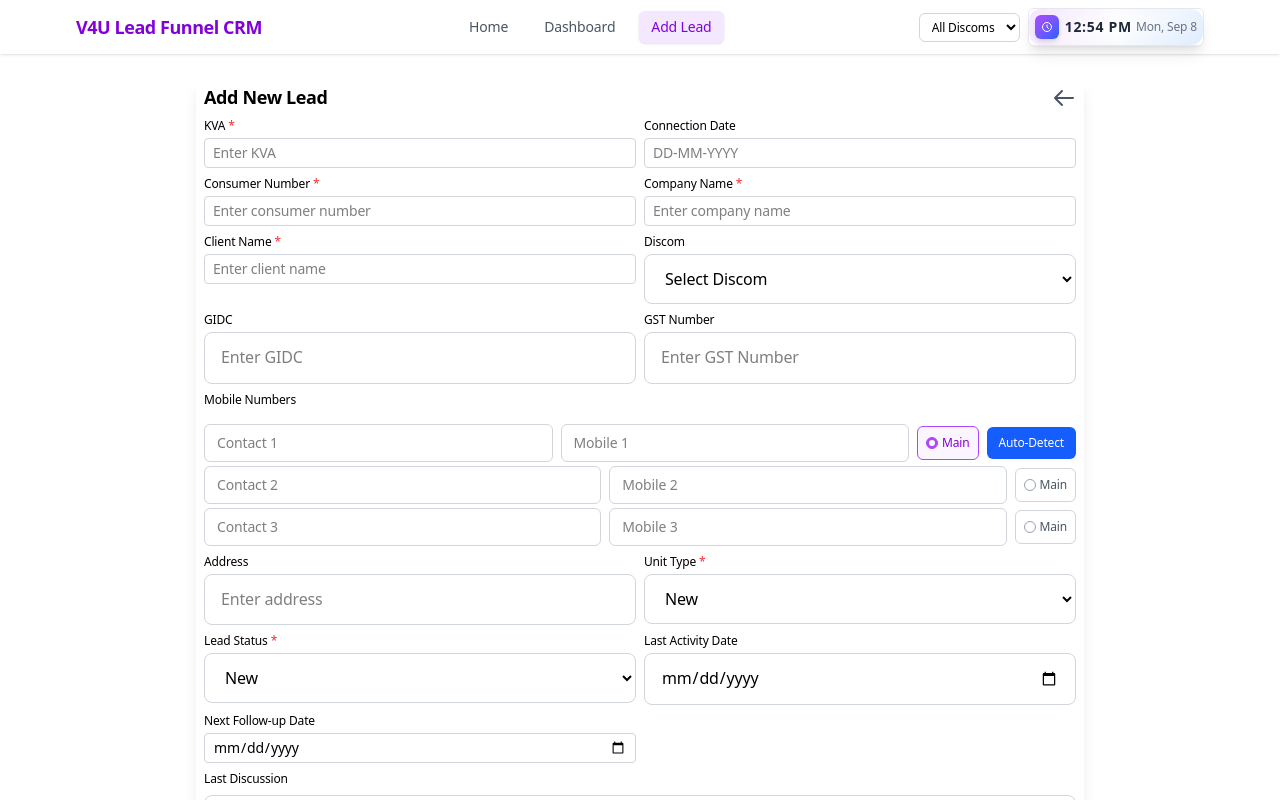
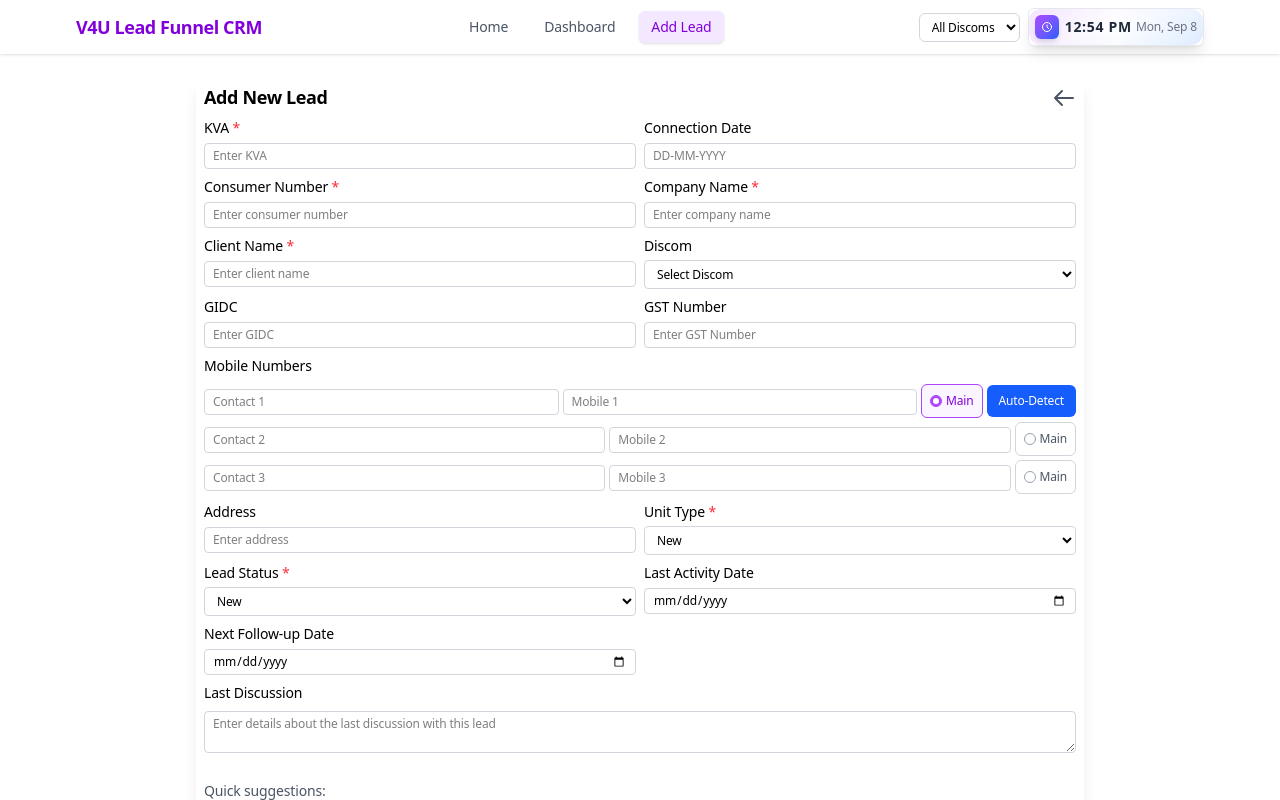
Before and after one commit to Harmitpatel428/Sales-Funnel-CM, a Next.js app: page /add-lead in a window 1280 px wide. Built offline with nearby package versions, Linux system fonts and the light colour scheme.

Commit message:
Sep 8, 2025, 7:32 PM

```diff
--- a/app/add-lead/page.tsx
+++ b/app/add-lead/page.tsx
@@ -792,7 +792,7 @@ export default function AddLeadPage() {
         <form onSubmit={handleSubmit} className="space-y-2 pb-2" noValidate>
           <div className="grid grid-cols-1 md:grid-cols-2 gap-2">
             <div className="space-y-1">
-              <label htmlFor="kva" className="block text-xs font-medium text-black">
+              <label htmlFor="kva" className="block text-sm font-medium text-black">
                 KVA <span className="text-red-500">*</span>
               </label>
               <input
@@ -801,7 +801,7 @@ export default function AddLeadPage() {
                 name="kva"
                 value={formData.kva}
                 onChange={handleChange}
-                className={`w-full px-2 py-1 border rounded focus:ring-2 focus:ring-purple-500 focus:border-purple-500 transition-colors duration-200 text-black text-sm ${
+                className={`w-full px-2 py-1 border rounded focus:ring-2 focus:ring-purple-500 focus:border-purple-500 transition-colors duration-200 text-black text-xs ${
                   errors.kva ? 'border-red-500 bg-red-50' : 'border-gray-300'
                 }`}
                 placeholder="Enter KVA"
@@ -818,7 +818,7 @@ export default function AddLeadPage() {
             </div>
 
             <div className="space-y-1">
-              <label htmlFor="connectionDate" className="block text-xs font-medium text-black">
+              <label htmlFor="connectionDate" className="block text-sm font-medium text-black">
                 Connection Date
               </label>
               <input
@@ -827,7 +827,7 @@ export default function AddLeadPage() {
                 name="connectionDate"
                 value={formData.connectionDate}
                 onChange={handleConnectionDateChange}
-                className={`w-full px-2 py-1 border rounded focus:ring-2 focus:ring-purple-500 focus:border-purple-500 transition-colors duration-200 text-black text-sm ${
+                className={`w-full px-2 py-1 border rounded focus:ring-2 focus:ring-purple-500 focus:border-purple-500 transition-colors duration-200 text-black text-xs ${
                   errors.connectionDate ? 'border-red-500 bg-red-50' : 'border-gray-300'
                 }`}
                 placeholder="DD-MM-YYYY"
@@ -845,7 +845,7 @@ export default function AddLeadPage() {
             </div>
 
             <div className="space-y-1">
-              <label htmlFor="consumerNumber" className="block text-xs font-medium text-black">
+              <label htmlFor="consumerNumber" className="block text-sm font-medium text-black">
                 Consumer Number <span className="text-red-500">*</span>
               </label>
               <input
@@ -854,7 +854,7 @@ export default function AddLeadPage() {
                 name="consumerNumber"
                 value={formData.consumerNumber}
                 onChange={handleChange}
-                className={`w-full px-2 py-1 border rounded focus:ring-2 focus:ring-purple-500 focus:border-purple-500 transition-colors duration-200 text-black text-sm ${
+                className={`w-full px-2 py-1 border rounded focus:ring-2 focus:ring-purple-500 focus:border-purple-500 transition-colors duration-200 text-black text-xs ${
                   errors.consumerNumber ? 'border-red-500 bg-red-50' : 'border-gray-300'
                 }`}
                 placeholder="Enter consumer number"
@@ -871,7 +871,7 @@ export default function AddLeadPage() {
             </div>
 
             <div className="space-y-1">
-              <label htmlFor="company" className="block text-xs font-medium text-black">
+              <label htmlFor="company" className="block text-sm font-medium text-black">
                 Company Name <span className="text-red-500">*</span>
               </label>
               <input
@@ -880,7 +880,7 @@ export default function AddLeadPage() {
                 name="company"
                 value={formData.company}
                 onChange={handleChange}
-                className={`w-full px-2 py-1 border rounded focus:ring-2 focus:ring-purple-500 focus:border-purple-500 transition-colors duration-200 text-black text-sm ${
+                className={`w-full px-2 py-1 border rounded focus:ring-2 focus:ring-purple-500 focus:border-purple-500 transition-colors duration-200 text-black text-xs ${
                   errors.company ? 'border-red-500 bg-red-50' : 'border-gray-300'
                 }`}
                 placeholder="Enter company name"
@@ -897,7 +897,7 @@ export default function AddLeadPage() {
             </div>
 
             <div className="space-y-1">
-              <label htmlFor="clientName" className="block text-xs font-medium text-black">
+              <label htmlFor="clientName" className="block text-sm font-medium text-black">
                 Client Name <span className="text-red-500">*</span>
               </label>
               <input
@@ -906,7 +906,7 @@ export default function AddLeadPage() {
                 name="clientName"
                 value={formData.clientName}
                 onChange={handleChange}
-                className={`w-full px-2 py-1 border rounded focus:ring-2 focus:ring-purple-500 focus:border-purple-500 transition-colors duration-200 text-black text-sm ${
+                className={`w-full px-2 py-1 border rounded focus:ring-2 focus:ring-purple-500 focus:border-purple-500 transition-colors duration-200 text-black text-xs ${
                   errors.clientName ? 'border-red-500 bg-red-50' : 'border-gray-300'
                 }`}
                 placeholder="Enter client name"
@@ -923,7 +923,7 @@ export default function AddLeadPage() {
             </div>
 
             <div className="space-y-1">
-              <label htmlFor="discom" className="block text-xs font-medium text-black">
+              <label htmlFor="discom" className="block text-sm font-medium text-black">
                 Discom
               </label>
               <select
@@ -931,7 +931,7 @@ export default function AddLeadPage() {
                 name="discom"
                 value={formData.discom}
                 onChange={handleChange}
-                className="w-full px-4 py-3 border border-gray-300 rounded-lg focus:ring-2 focus:ring-purple-500 focus:border-purple-500 transition-colors duration-200 text-black"
+                className="w-full px-2 py-1 border border-gray-300 rounded focus:ring-2 focus:ring-purple-500 focus:border-purple-500 transition-colors duration-200 text-black text-xs"
                 disabled={isSubmitting}
               >
                 <option value="">Select Discom</option>
@@ -943,7 +943,7 @@ export default function AddLeadPage() {
             </div>
 
             <div className="space-y-1">
-              <label htmlFor="gidc" className="block text-xs font-medium text-black">
+              <label htmlFor="gidc" className="block text-sm font-medium text-black">
                 GIDC
               </label>
               <input
@@ -952,14 +952,14 @@ export default function AddLeadPage() {
                 name="gidc"
                 value={formData.gidc || ''}
                 onChange={handleChange}
-                className="w-full px-4 py-3 border border-gray-300 rounded-lg focus:ring-2 focus:ring-purple-500 focus:border-purple-500 transition-colors duration-200 text-black"
+                className="w-full px-2 py-1 border border-gray-300 rounded focus:ring-2 focus:ring-purple-500 focus:border-purple-500 transition-colors duration-200 text-black text-xs"
                 placeholder="Enter GIDC"
                 disabled={isSubmitting}
               />
             </div>
 
             <div className="space-y-1">
-              <label htmlFor="gstNumber" className="block text-xs font-medium text-black">
+              <label htmlFor="gstNumber" className="block text-sm font-medium text-black">
                 GST Number
               </label>
               <input
@@ -968,27 +968,27 @@ export default function AddLeadPage() {
                 name="gstNumber"
                 value={formData.gstNumber || ''}
                 onChange={handleChange}
-                className="w-full px-4 py-3 border border-gray-300 rounded-lg focus:ring-2 focus:ring-purple-500 focus:border-purple-500 transition-colors duration-200 text-black"
+                className="w-full px-2 py-1 border border-gray-300 rounded focus:ring-2 focus:ring-purple-500 focus:border-purple-500 transition-colors duration-200 text-black text-xs"
                 placeholder="Enter GST Number"
                 disabled={isSubmitting}
               />
             </div>
 
             {/* Mobile Numbers Section */}
-            <div className="md:col-span-2 space-y-4">
-              <label className="block text-xs font-medium text-black">
+            <div className="md:col-span-2 space-y-2">
+              <label className="block text-sm font-medium text-black">
                 Mobile Numbers
               </label>
               <div className="space-y-1">
                 {formData.mobileNumbers.map((mobile, index) => (
                   <div key={mobile.id} className="space-y-1">
-                    <div className="flex items-center space-x-2">
+                    <div className="flex items-center space-x-1">
                       <div className="flex-1">
                         <input
                           type="text"
                           value={mobile.name}
                           onChange={(e) => handleMobileNameChange(index, e.target.value)}
-                          className="w-full px-3 py-2 text-sm border border-gray-300 rounded-md focus:ring-1 focus:ring-purple-500 focus:border-purple-500 transition-colors duration-200 text-black"
+                          className="w-full px-2 py-1 text-xs border border-gray-300 rounded focus:ring-1 focus:ring-purple-500 focus:border-purple-500 transition-colors duration-200 text-black"
                           placeholder={`Contact ${index + 1}`}
                           disabled={isSubmitting}
                         />
@@ -998,7 +998,7 @@ export default function AddLeadPage() {
                           type="text"
                           value={mobile.number}
                           onChange={(e) => handleMobileNumberChange(index, e.target.value)}
-                          className={`w-full px-3 py-2 text-sm border rounded-md focus:ring-1 focus:ring-purple-500 focus:border-purple-500 transition-colors duration-200 text-black ${
+                          className={`w-full px-2 py-1 text-xs border rounded focus:ring-1 focus:ring-purple-500 focus:border-purple-500 transition-colors duration-200 text-black ${
                             errors[`mobileNumber_${index}` as keyof typeof formData] ? 'border-red-500 bg-red-50' : 'border-gray-300'
                           }`}
                           placeholder={`Mobile ${index + 1}`}
@@ -1061,7 +1061,7 @@ export default function AddLeadPage() {
             </div>
 
             <div className="space-y-1">
-              <label htmlFor="companyLocation" className="block text-xs font-medium text-black">
+              <label htmlFor="companyLocation" className="block text-sm font-medium text-black">
                 Address
               </label>
               <input
@@ -1070,14 +1070,14 @@ export default function AddLeadPage() {
                 name="companyLocation"
                 value={formData.companyLocation}
                 onChange={handleChange}
-                className="w-full px-4 py-3 border border-gray-300 rounded-lg focus:ring-2 focus:ring-purple-500 focus:border-purple-500 transition-colors duration-200 text-black"
+                className="w-full px-2 py-1 border border-gray-300 rounded focus:ring-2 focus:ring-purple-500 focus:border-purple-500 transition-colors duration-200 text-black text-xs"
                 placeholder="Enter address"
                 disabled={isSubmitting}
               />
             </div>
 
             <div className="space-y-1">
-              <label htmlFor="unitType" className="block text-xs font-medium text-black">
+              <label htmlFor="unitType" className="block text-sm font-medium text-black">
                 Unit Type <span className="text-red-500">*</span>
               </label>
               <select
@@ -1086,7 +1086,7 @@ export default function AddLeadPage() {
                 value={formData.unitType}
                 onChange={handleChange}
                 required
-                className="w-full px-4 py-3 border border-gray-300 rounded-lg focus:ring-2 focus:ring-purple-500 focus:border-purple-500 transition-colors duration-200 text-black"
+                className="w-full px-2 py-1 border border-gray-300 rounded focus:ring-2 focus:ring-purple-500 focus:border-purple-500 transition-colors duration-200 text-black text-xs"
                 disabled={isSubmitting}
               >
                 <option value="New">New</option>
@@ -1096,7 +1096,7 @@ export default function AddLeadPage() {
             </div>
 
             <div className="space-y-1">
-              <label htmlFor="status" className="block text-xs font-medium text-black">
+              <label htmlFor="status" className="block text-sm font-medium text-black">
                 Lead Status <span className="text-red-500">*</span>
               </label>
               <select
@@ -1105,7 +1105,7 @@ export default function AddLeadPage() {
                 value={formData.status}
                 onChange={handleChange}
                 required
-                className="w-full px-4 py-3 border border-gray-300 rounded-lg focus:ring-2 focus:ring-purple-500 focus:border-purple-500 transition-colors duration-200 text-black"
+                className="w-full px-2 py-1 border border-gray-300 rounded focus:ring-2 focus:ring-purple-500 focus:border-purple-500 transition-colors duration-200 text-black text-xs"
                 disabled={isSubmitting}
               >
                 <option value="New">New</option>
@@ -1122,7 +1122,7 @@ export default function AddLeadPage() {
             </div>
 
             <div className="space-y-1">
-              <label htmlFor="lastActivityDate" className="block text-xs font-medium text-black">
+              <label htmlFor="lastActivityDate" className="block text-sm font-medium text-black">
                 Last Activity Date
               </label>
               <div className="relative">
@@ -1146,14 +1146,14 @@ export default function AddLeadPage() {
                       }));
                     }
                   }}
-                  className="w-full px-4 py-3 border border-gray-300 rounded-lg focus:ring-2 focus:ring-purple-500 focus:border-purple-500 transition-colors duration-200 text-black"
+                  className="w-full px-2 py-1 border border-gray-300 rounded focus:ring-2 focus:ring-purple-500 focus:border-purple-500 transition-colors duration-200 text-black text-xs"
                   disabled={isSubmitting}
                 />
               </div>
             </div>
 
             <div className="space-y-1">
-              <label htmlFor="followUpDate" className="block text-xs font-medium text-black">
+              <label htmlFor="followUpDate" className="block text-sm font-medium text-black">
                 Next Follow-up Date
                 {['Follow-up', 'Hotlead', 'Mandate Sent', 'Documentation', 'Meeting Requested', 'Work Confirmation Pending'].includes(formData.status) && (
                   <span className="text-red-500">*</span>
@@ -1189,7 +1189,7 @@ export default function AddLeadPage() {
                     }
                   }}
                   min={new Date().toISOString().split('T')[0]}
-                  className={`w-full px-2 py-1 border rounded focus:ring-2 focus:ring-purple-500 focus:border-purple-500 transition-colors duration-200 text-black text-sm ${
+                  className={`w-full px-2 py-1 border rounded focus:ring-2 focus:ring-purple-500 focus:border-purple-500 transition-colors duration-200 text-black text-xs ${
                     errors.followUpDate ? 'border-red-500 bg-red-50' : 'border-gray-300'
                   }`}
                   disabled={isSubmitting}
@@ -1207,7 +1207,7 @@ export default function AddLeadPage() {
           </div>
 
           <div className="space-y-2">
-            <label htmlFor="notes" className="block text-xs font-medium text-black">
+            <label htmlFor="notes" className="block text-sm font-medium text-black">
               Last Discussion
               {['Follow-up', 'Hotlead', 'Mandate Sent', 'Documentation', 'Meeting Requested', 'Work Confirmation Pending'].includes(formData.status) && (
                 <span className="text-red-500">*</span>
@@ -1219,7 +1219,7 @@ export default function AddLeadPage() {
               value={formData.notes}
               onChange={handleChange}
               rows={2}
-              className="w-full px-3 py-2 border border-gray-300 rounded-lg focus:ring-2 focus:ring-purple-500 focus:border-purple-500 transition-colors duration-200 resize-vertical text-black text-sm"
+              className="w-full px-2 py-1 border border-gray-300 rounded focus:ring-2 focus:ring-purple-500 focus:border-purple-500 transition-colors duration-200 resize-vertical text-black text-xs"
               placeholder="Enter details about the last discussion with this lead"
               disabled={isSubmitting}
             />
```
